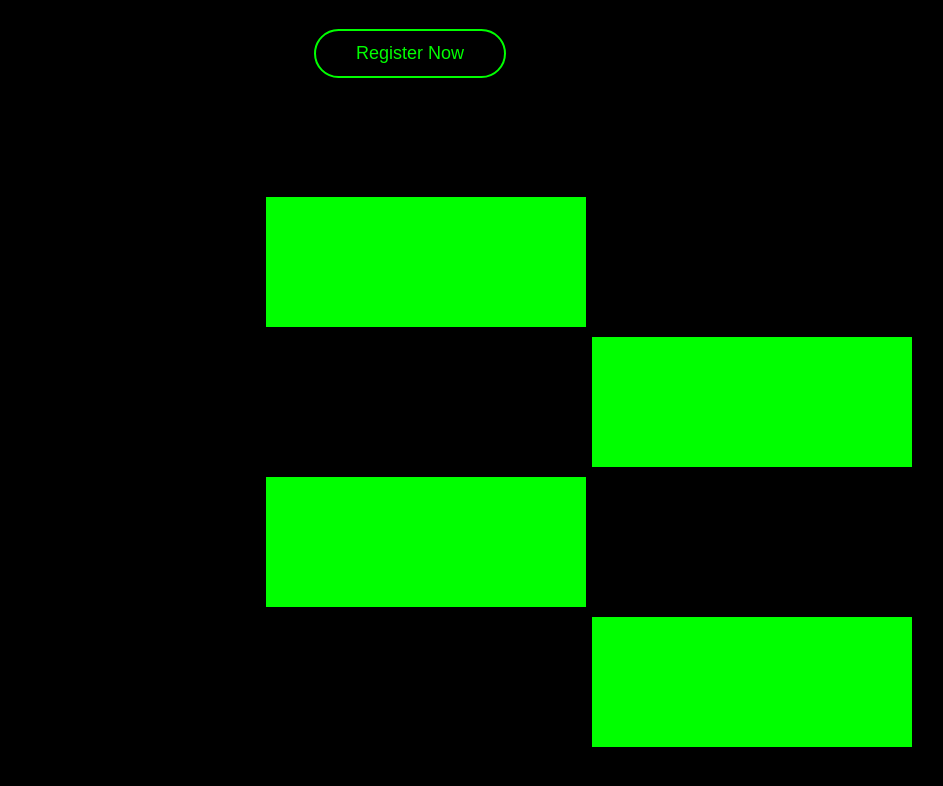
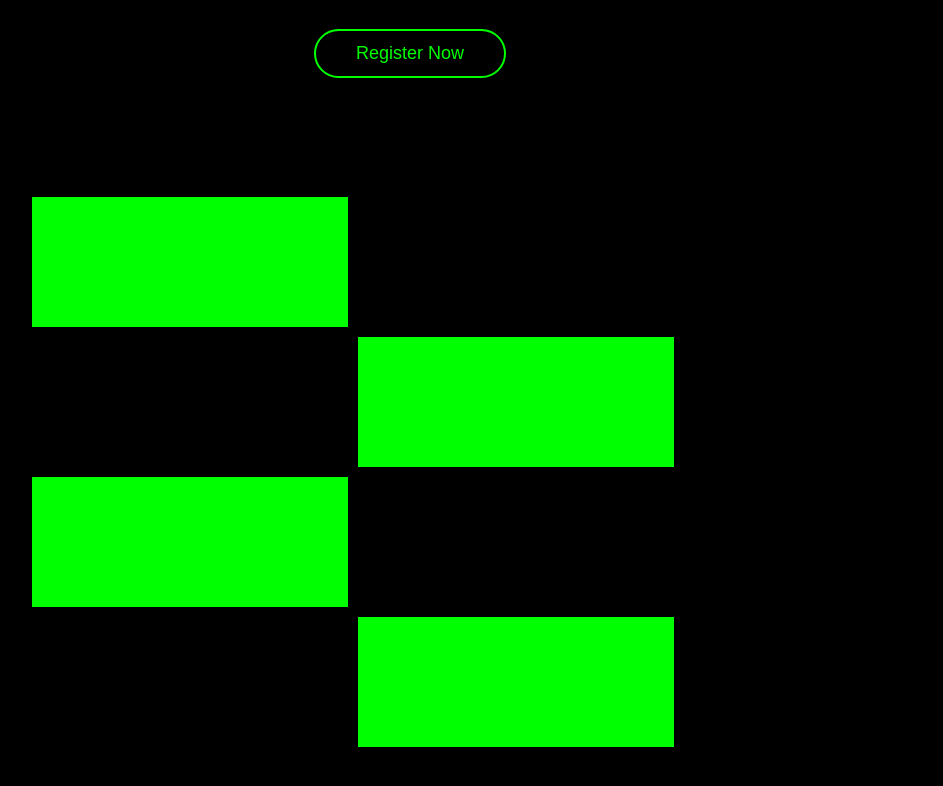
Before and after one commit to navaneeth0041/navaneeth0041.github.io, a React (Create React App) app in the folder hacktober-website/: page / in a window 1280 px wide. Shown: the part 468-1254 px from the top of the page, without its empty margins (51-994 px from the left). Built offline with nearby package versions, Linux system fonts and the light colour scheme.

Commit message:
feat:updated styles

```diff
--- a/hacktober-website/src/App.css
+++ b/hacktober-website/src/App.css
@@ -4,6 +4,7 @@ body{
   font-family: 'Roboto', sans-serif;
   background: linear-gradient(180deg,#000000 60%,#0C5A30 100%);
   color: white;
+  overflow-x:hidden ;
 }
 
 .App{
--- a/hacktober-website/src/components/description.css
+++ b/hacktober-website/src/components/description.css
@@ -10,8 +10,8 @@
     width: 100%;
     height: auto;
     box-sizing: border-box;
-    justify-content: center;
     flex-wrap: wrap;
+    box-sizing: border-box;
 }
 
 .greensquares {
@@ -58,6 +58,7 @@
     width: 40vw;
     max-width: 600px;
     margin-left: 2vw;
+    flex-grow: 1;
 }
 
 .date {
@@ -86,7 +87,6 @@
     text-decoration: underline;
 }
 
-/* Media query for smaller screens */
 @media (max-width: 768px) {
     .description-container {
         flex-direction: column;
@@ -97,7 +97,7 @@
 
     .text-container {
         width: 90vw;
-        text-align: center; /* Center text for mobile view */
+        text-align: center;
     }
 
     .date {
```
